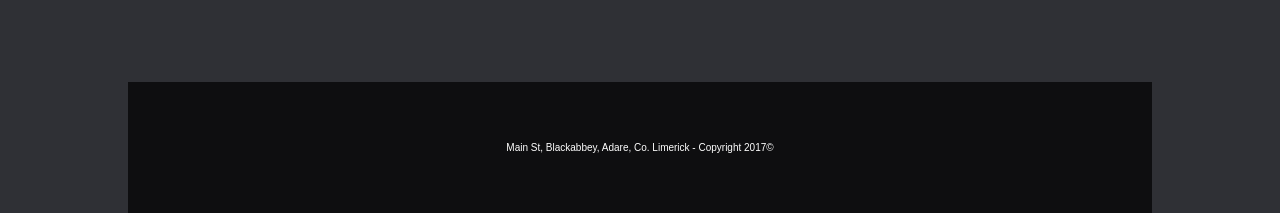
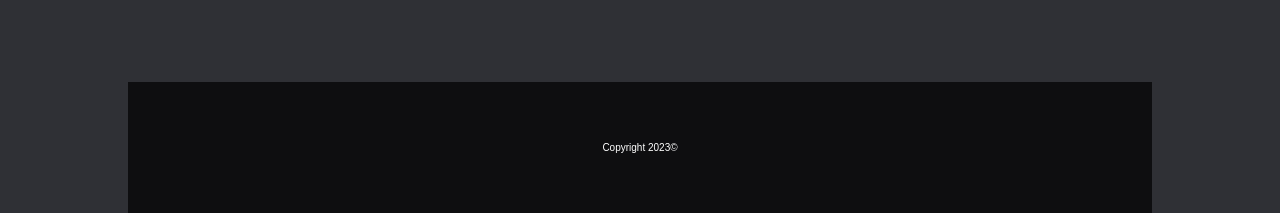
Before and after one commit to aakashya/Project_Restaurant, a plain HTML site: page index.html in a window 1280 px wide. Shown: the part 1274-1487 px from the top of the page. Drawn offline with Linux system fonts and the light colour scheme.

Commit message:
footer modified

```diff
--- a/index.html
+++ b/index.html
@@ -35,7 +35,7 @@
         </section>
 
         <footer>
-            <p>Main St, Blackabbey, Adare, Co. Limerick - Copyright 2017©</p>
+            <p>Copyright 2023©</p>
         </footer>
     </div>
 
```
